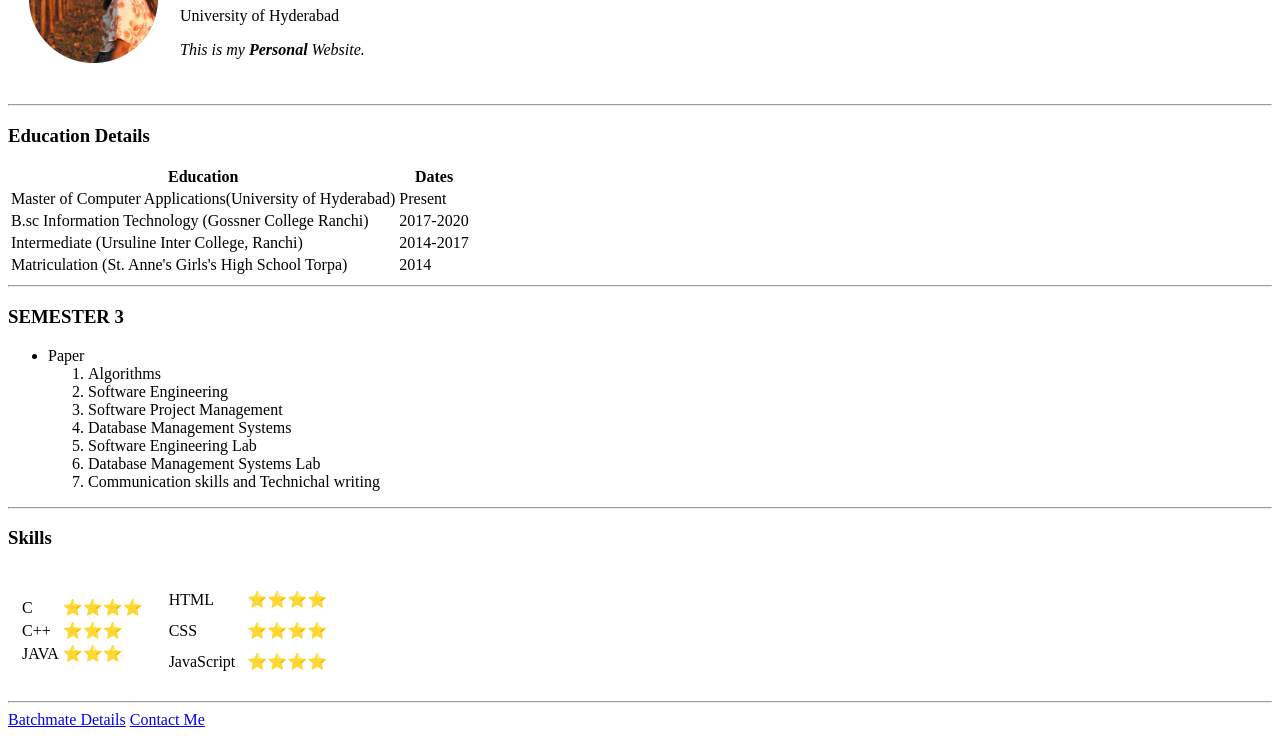
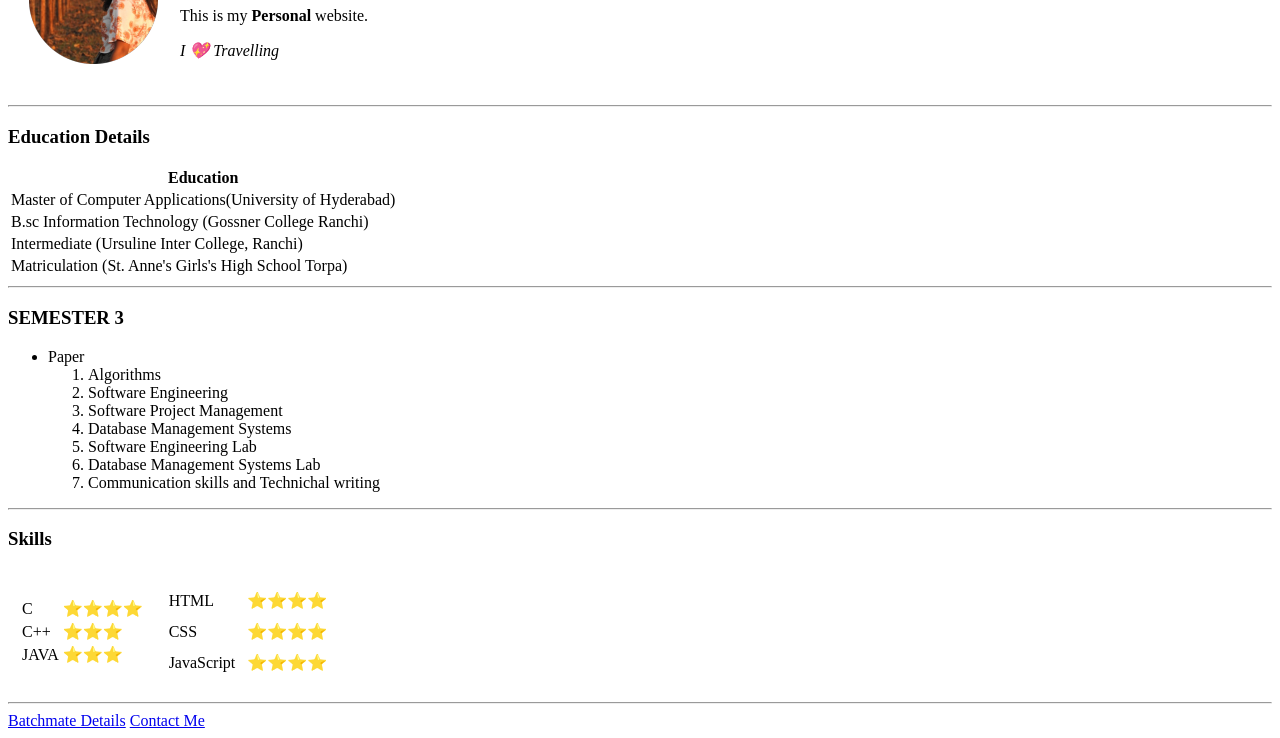
Before and after one commit to Vijetak123/cv, a plain HTML site: page index.html in a window 1280 px wide. Shown: the part 102-840 px from the top of the page. Drawn offline with Linux system fonts and the light colour scheme.

Commit message:
change in index

```diff
--- a/index.html
+++ b/index.html
@@ -3,17 +3,17 @@
 
 <head>
   <meta charset="utf-8">
-  <title>Vijeta</title>
+  <title>Vijeta's Personal site</title>
+<link rel="stylesheet" href="css/styles.css">
 </head>
-
 <body>
   <table cellspacing="20">
     <tr>
       <td><img src="image/Vijeta1.png" alt="Vijeta's profile picture"></td>
       <td>
         <h1>Vijeta Kandulna</h1>
-        <p>University of Hyderabad</p>
-        <p><em>This is my <strong>Personal</strong> Website.</em></p>
+        <p>This is my <strong>Personal</strong> website.</p>
+        <p><em>I 💖 Travelling</em></p>
       </td>
     </tr>
   </table>
@@ -25,25 +25,25 @@
     <thead>
       <tr>
         <th>Education</th>
-        <th>Dates</th>
+
       </tr>
     </thead>
     <tbody>
       <tr>
         <td>Master of Computer Applications(University of Hyderabad)</td>
-        <td>Present</td>
+
       </tr>
       <tr>
         <td>B.sc Information Technology (Gossner College Ranchi)</td>
-        <td>2017-2020</td>
+
       </tr>
       <tr>
         <td>Intermediate (Ursuline Inter College, Ranchi)</td>
-        <td>2014-2017</td>
+
       </tr>
       <tr>
         <td>Matriculation (St. Anne's Girls's High School Torpa)</td>
-        <td>2014</td>
+
       </tr>
     </tbody>
 
```
